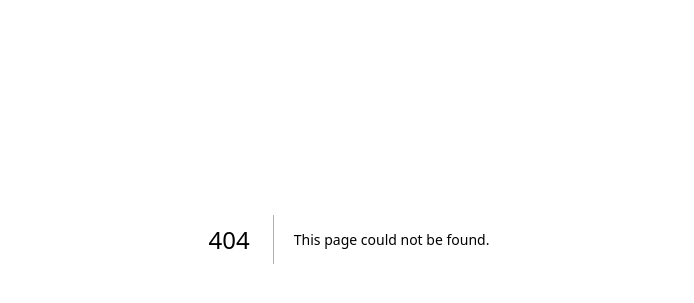
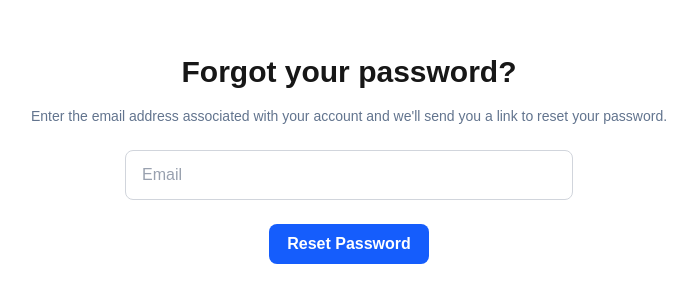
Before and after one commit to AkilaIshanMeegoda/meet-guide, a Next.js app in the folder meet-guide-app/: page /auth/forgot-password in a window 1280 px wide. Before the commit this address had no page. Shown: the part 161-464 px from the top of the page, without its empty margins (291-985 px from the left). Built offline with nearby package versions, Linux system fonts and the light colour scheme.

Commit message:
add forget password page

```diff
--- /dev/null
+++ b/meet-guide-app/app/auth/forgot-password/page.tsx
@@ -0,0 +1,53 @@
+"use client";
+
+import React, { useState } from "react";
+
+export default function ForgotPasswordPage() {
+  const [email, setEmail] = useState("");
+  const [submitted, setSubmitted] = useState(false);
+
+  function handleSubmit(e: React.FormEvent) {
+    e.preventDefault();
+    setSubmitted(true);
+    console.log("Request password reset for:", email);
+  }
+
+  return (
+    <section className="flex relative flex-col justify-center items-center px-0 py-10 min-h-[640px] w-full">
+      <div className="w-full max-w-[960px] px-4">
+        <h1 className="text-3xl font-bold leading-9 text-center text-neutral-900 mb-4">
+          Forgot your password?
+        </h1>
+        <p className="text-sm text-center text-slate-500 max-w-2xl mx-auto mb-6">
+          Enter the email address associated with your account and we'll send you a
+          link to reset your password.
+        </p>
+
+        <form
+          onSubmit={handleSubmit}
+          className="mx-auto w-full max-w-md flex flex-col items-center"
+        >
+          <input
+            type="email"
+            placeholder="Email"
+            value={email}
+            onChange={(e) => setEmail(e.target.value)}
+            required
+            className="w-full px-4 py-3 mb-4 border border-gray-300 rounded-lg outline-none focus:ring-2 focus:ring-blue-500 placeholder:text-gray-400"
+          />
+
+          <button
+            type="submit"
+            className="mt-2 w-40 py-2 bg-blue-600 text-white font-bold rounded-lg hover:bg-blue-700 transition-colors"
+          >
+            Reset Password
+          </button>
+
+          {submitted && (
+            <p className="mt-4 text-sm text-green-600">If an account exists, a reset link has been sent.</p>
+          )}
+        </form>
+      </div>
+    </section>
+  );
+}
```
